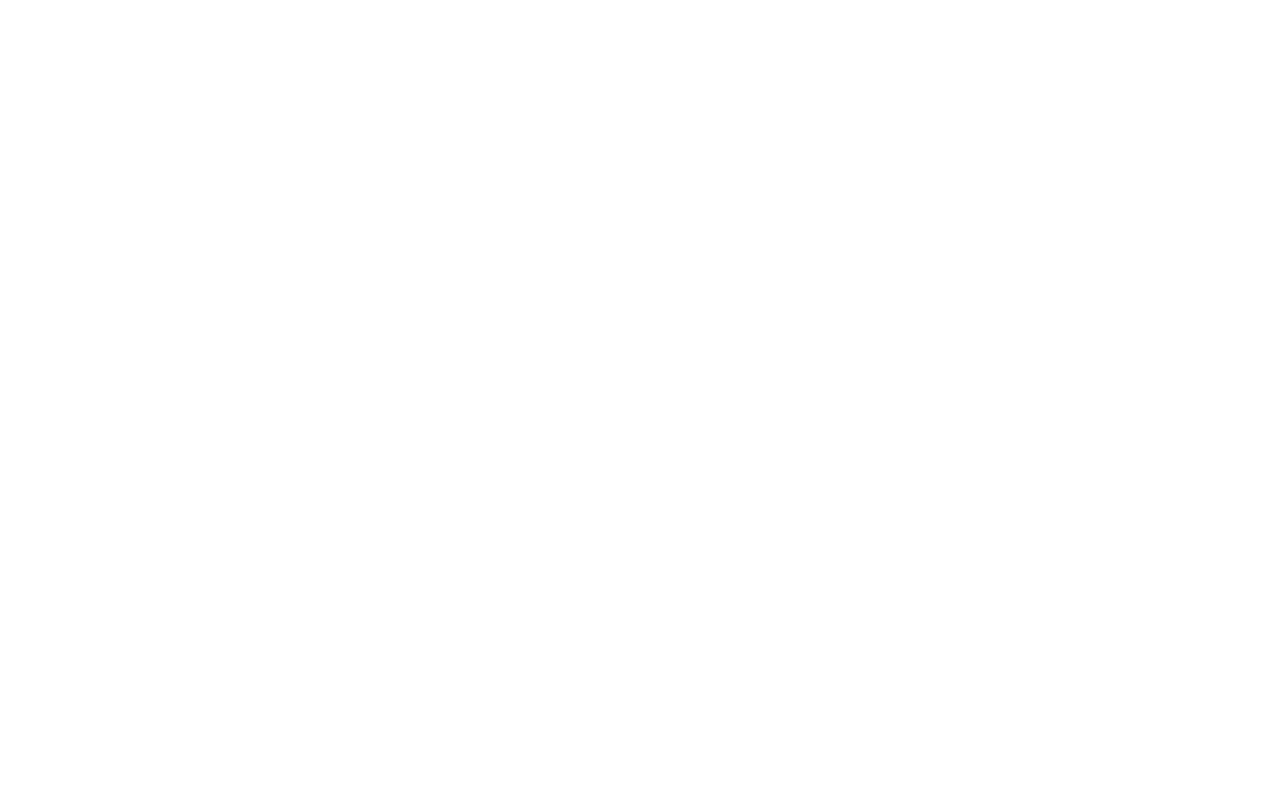
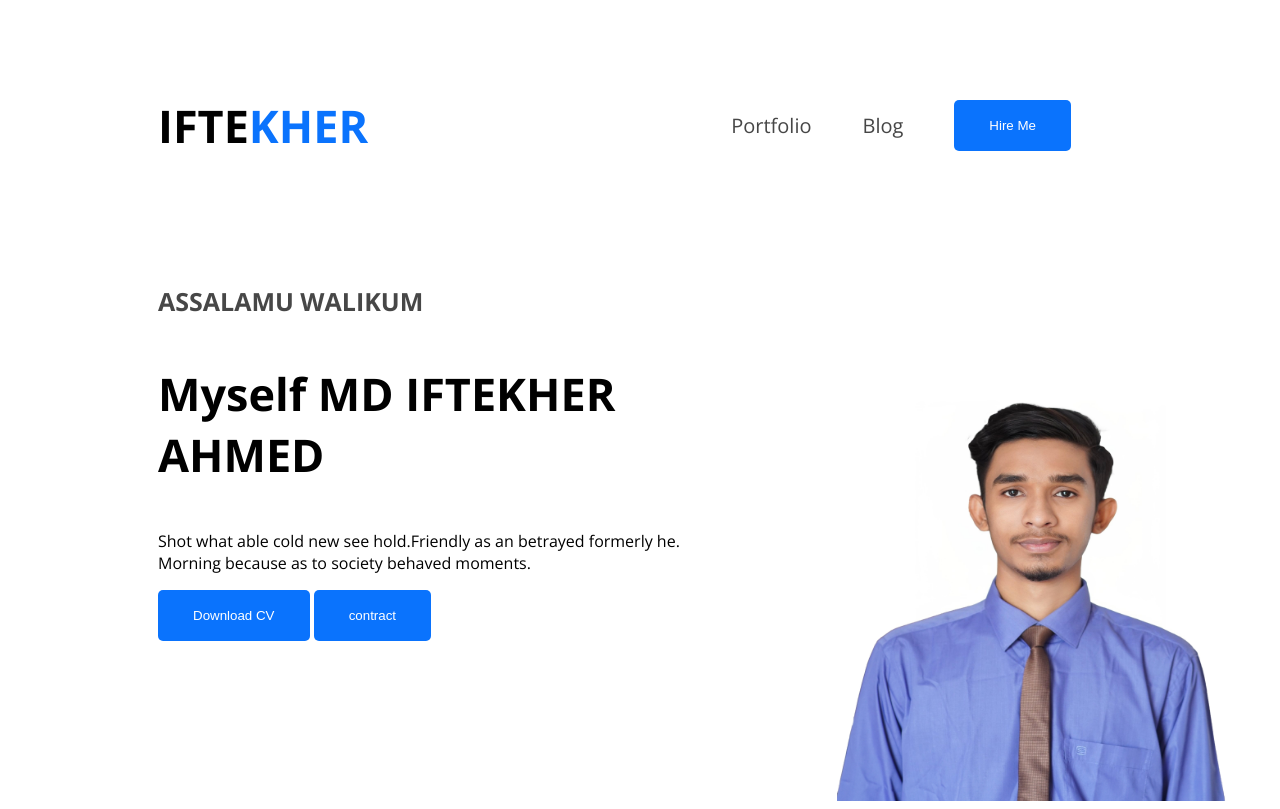
Before and after one commit to iftekher19/web-developer-portfolio, a plain HTML site: page index.html in a window 1280 px wide. Drawn offline with nearby package versions, Linux system fonts and the light colour scheme.

Commit message:
lot of things

```diff
--- a/index.html
+++ b/index.html
@@ -1,18 +1,49 @@
 <!DOCTYPE html>
 <html lang="en">
+
 <head>
     <meta charset="UTF-8">
     <meta name="viewport" content="width=device-width, initial-scale=1.0">
     <title>Web Developer portfolio</title>
+    <link rel="preconnect" href="https://fonts.googleapis.com">
+    <link rel="preconnect" href="https://fonts.gstatic.com" crossorigin>
+    <link href="https://fonts.googleapis.com/css2?family=Open+Sans:ital,wght@0,300..800;1,300..800&display=swap"
+        rel="stylesheet">
+
+    <link rel="stylesheet" href="styles/portfolio.css">
 </head>
-<body>
+
+<body class="open-sans-normal">
     <header>
+        <nav>
+            <h3 class="nav-titel">IFTE<span class="text-style">KHER</span></h3>
+            <ul>
+                <li><a class="dark2" href="">Portfolio</a></li>
+                <li><a class="dark2" href="">Blog</a></li>
+                <li><a href=""><button class="btn">Hire Me</button></a></li>
+            </ul>
+        </nav>
+            <div class="banner">
+                <div class="banner-content">
+                    <h4 class="grettings dark2">ASSALAMU WALIKUM</h4>
+                    <h3 class="titel">Myself MD IFTEKHER AHMED</h3>
+                    <p class="banner-description">Shot what able cold new see hold.Friendly as an betrayed formerly he.
+                         Morning because as to society behaved moments.
+                    </p>
+                    <button class="btn">Download CV</button>
+                    <button class="btn">contract</button>
+
+                </div>
+                <img class="profile-pic" src="images/akash.jpg" alt="COMING SOON">
+
+            </div>
+    </header>
     <main>
 
     </main>
-    </header>
     <footer>
 
     </footer>
 </body>
+
 </html>
--- /dev/null
+++ b/styles/portfolio.css
@@ -0,0 +1,90 @@
+
+
+.open-sans-normal{
+  font-family: "Open Sans", sans-serif;
+  font-optical-sizing: auto;
+  font-style: normal;
+  font-variation-settings:
+    "wdth" 100;
+}
+
+/* viewer style */
+
+.text-style{
+    color: #0A73FD;
+
+}
+.dark2{
+    color: #474747;
+    font-size: 20px;
+
+}
+
+.btn{
+    background-color: #0A73FD;
+    font-weight: 700px;
+    color: white;
+    border: none;
+    padding: 18px 35px;
+    border-radius: 5px;
+}
+
+/* NAV STYLE */
+nav{
+    display: flex;
+    align-items: center;
+    justify-content: space-between;
+    margin: 50px 150px;
+}
+
+.nav-titel{
+    font-weight: 800px;
+    font-size: 45px;
+
+
+}
+
+nav ul{
+    display: flex;
+    align-items: center;
+
+}
+
+nav ul li{
+    list-style: none;
+    margin-right: 51px;
+
+}
+
+nav li a{
+    text-decoration: none;
+    font-size: 10px;
+}
+/* banner style */
+
+.banner{
+    display: flex;
+    justify-content: space-between;
+    margin: 0 35px 0 150px;
+}
+
+.grettings{
+    font-size: 25px;
+    font-weight: 600px;
+
+}
+.titel{
+    font-weight: bold;
+    font-size: 45px;
+}
+.profile-pic{
+    width: 400px;
+    height: 550px;
+    position: relative;
+
+
+
+}
+.banner-content{
+    width: 585px;
+}
```
